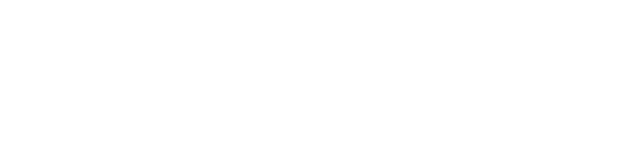
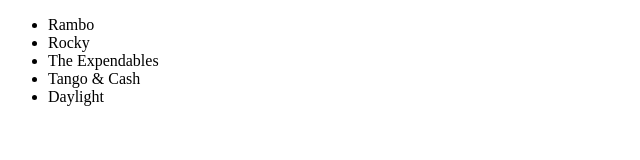
Before and after one commit to KayGbrl/Three-branches, a plain HTML site: page index.html in a window 1280 px wide. Shown: the whole page, without its empty margins (0-640 px from the left). Drawn offline with Linux system fonts and the light colour scheme.

Commit message:
Added movie list

```diff
--- a/index.html
+++ b/index.html
@@ -7,6 +7,12 @@
     <title>Three Branches</title>
 </head>
 <body>
-
+    <ul>
+        <li>Rambo</li>
+        <li>Rocky</li>
+        <li>The Expendables</li>
+        <li>Tango & Cash</li>
+        <li>Daylight</li>
+    </ul>
 </body>
 </html>
```
